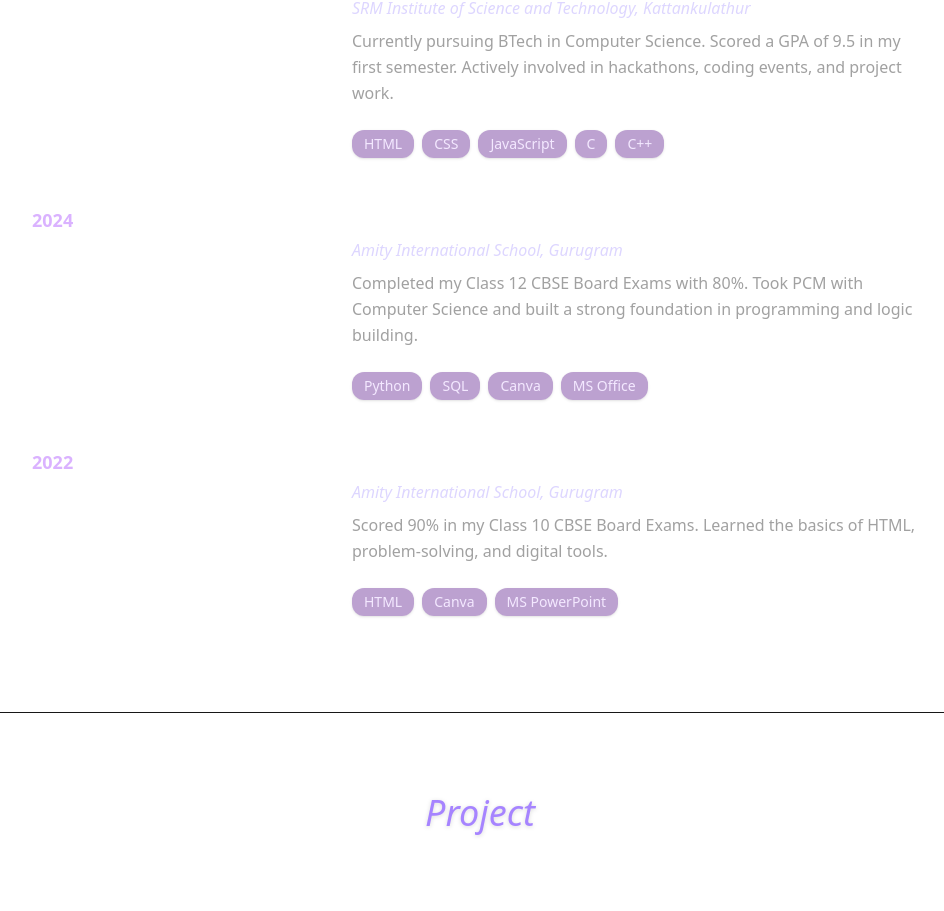
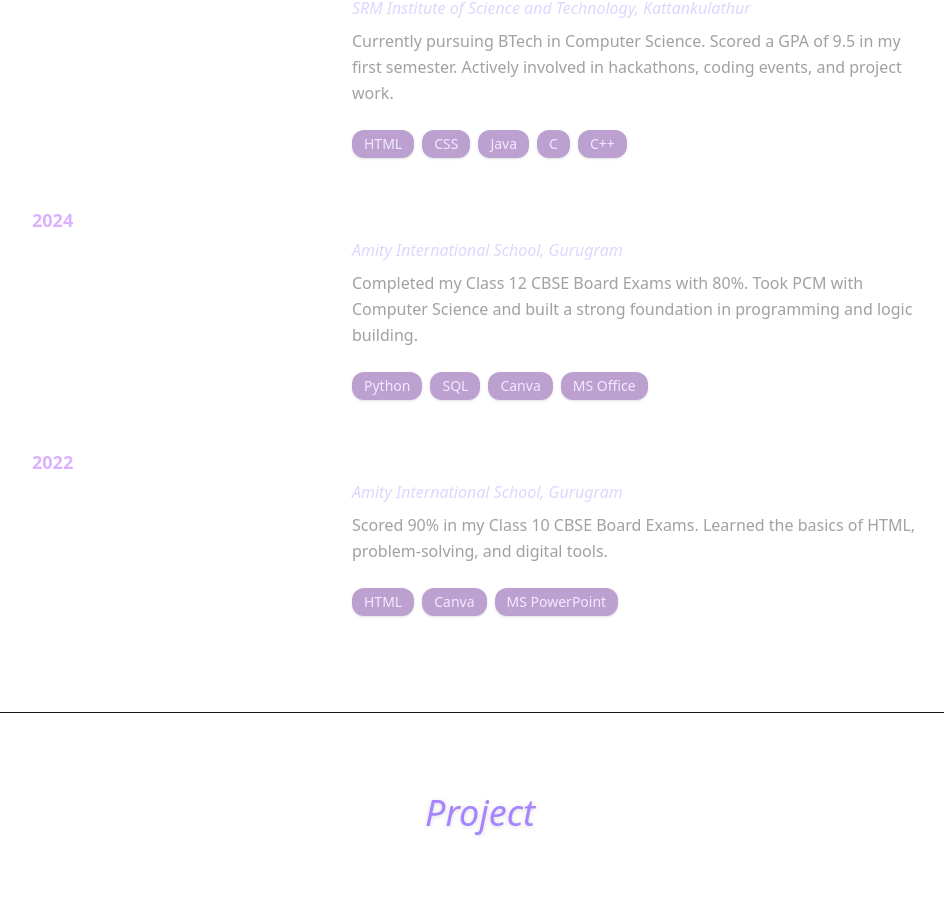
Before and after one commit to tusharikasuman/Portfolio-Website, a React (Vite) app: page / in a window 1280 px wide. Shown: the part 1678-2589 px from the top of the page, without its empty margins (160-1104 px from the left). Built offline with nearby package versions, Linux system fonts and the light colour scheme.

Commit message:
index.js

```diff
--- a/src/constants/index.js
+++ b/src/constants/index.js
@@ -9,7 +9,7 @@ export const EXPERIENCES = [
       role: "BTech CSE Core Student",
       company: "SRM Institute of Science and Technology, Kattankulathur",
       description: `Currently pursuing BTech in Computer Science. Scored a GPA of 9.5 in my first semester. Actively involved in hackathons, coding events, and project work.`,
-      technologies: ["HTML", "CSS", "JavaScript", "C", "C++"]
+      technologies: ["HTML", "CSS", "Java", "C", "C++"]
     },
     {
       year: "2024",
```
